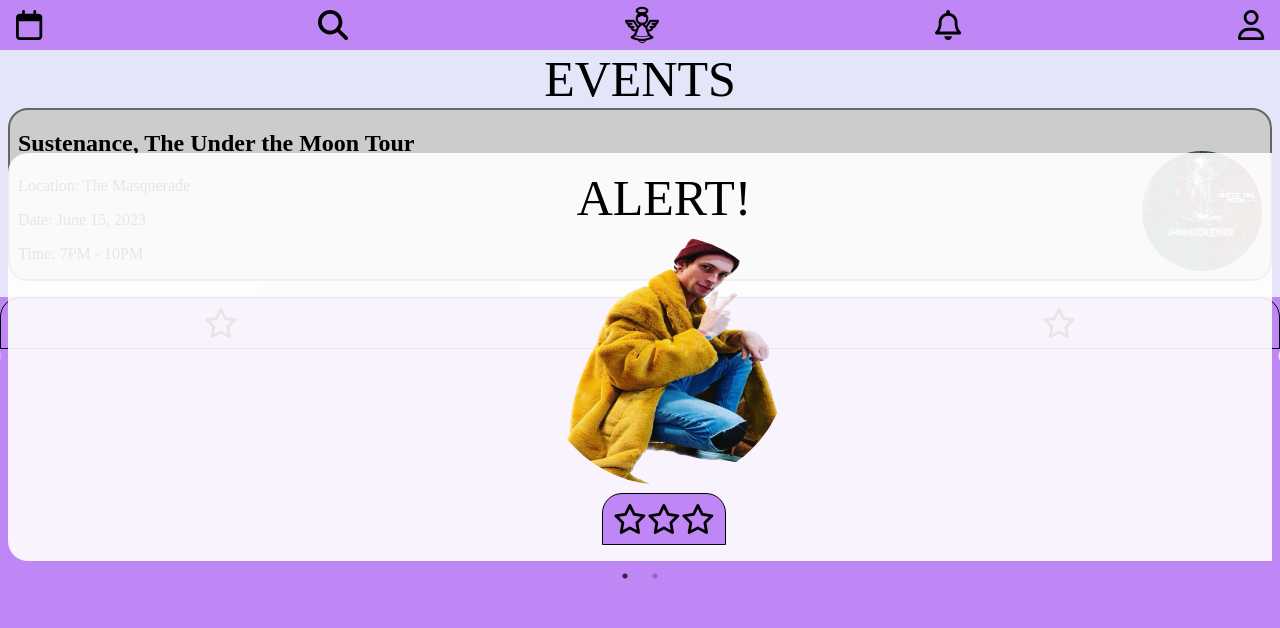
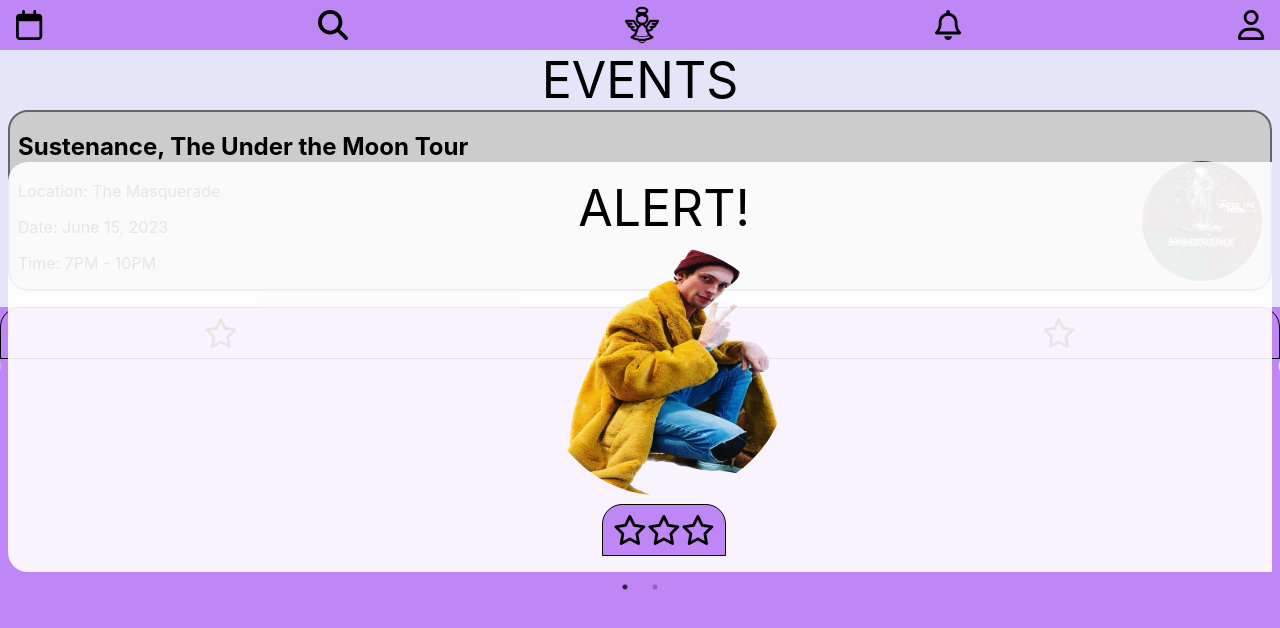
Before and after one commit to GuiltyDogg/angelchoir2, a React (Create React App) app: page / in a window 1280 px wide. Shown: the top 628 px of the page. Built offline with nearby package versions, Linux system fonts and the light colour scheme.

Commit message:
Fixed Font

```diff
--- a/src/design/atoms/alertglass/styles.js
+++ b/src/design/atoms/alertglass/styles.js
@@ -16,7 +16,7 @@ export const Window = styled.div`
   height: 50%;
   border-radius: ${borderradius.most};
   text-align: center;
-  font-family: ${fonts.font};
+  ${fonts.font};
   // position: absolute;
   // margin: auto;
   // top: 50%;
--- a/src/design/organisms/eventspage/styles.js
+++ b/src/design/organisms/eventspage/styles.js
@@ -8,14 +8,14 @@ export const EventTitle = styled.div`
   display: flex;
   justify-content: center;
   font-size: 50px;
-  font-family: ${fonts.font};
+  ${fonts.font};
 `;
 
 export const EventBox = styled.div`
   position: relative;
   border: 2px solid ${colors.darkGray};
   padding-left: ${whitespace.base};
-  font-family: ${fonts.font};
+  ${fonts.font};
   background-color: ${colors.lightGray};
   border-radius: ${borderradius.most};
   margin-bottom: ${whitespace.base};
```
